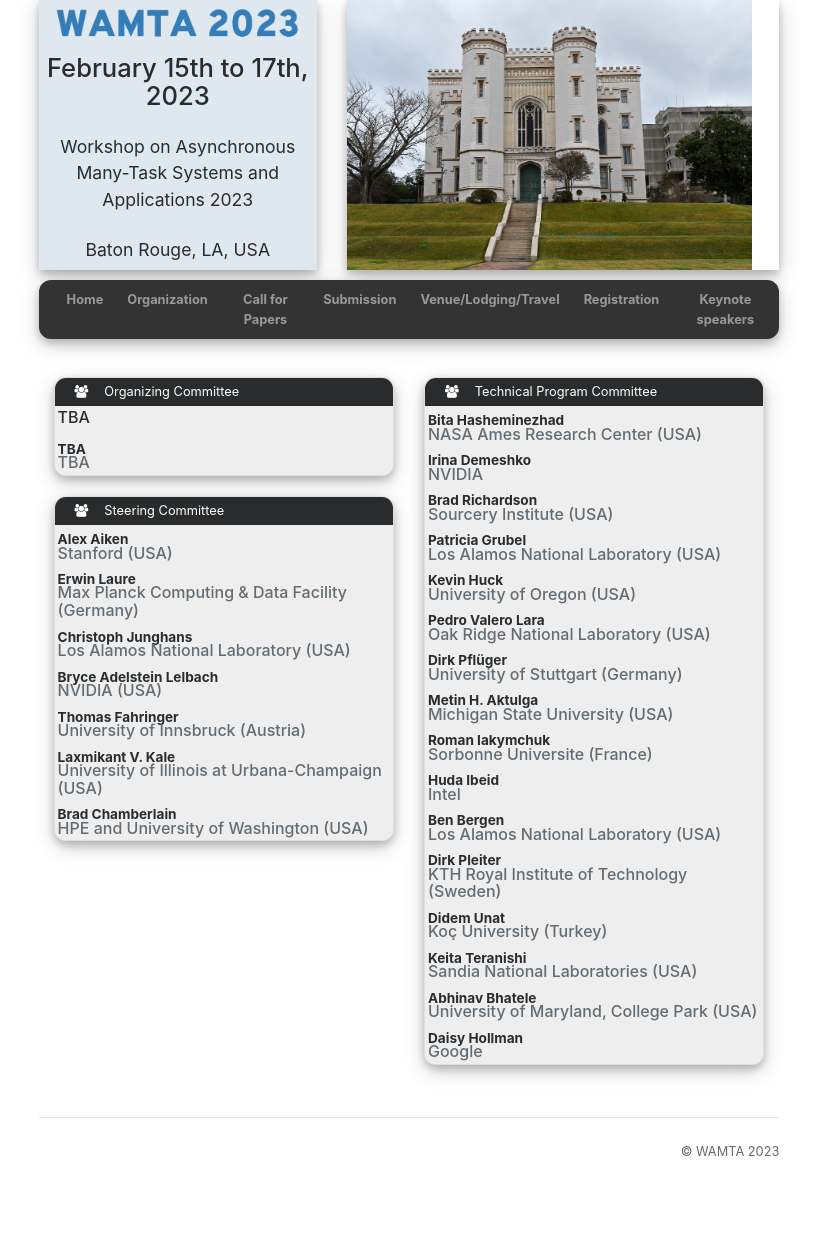
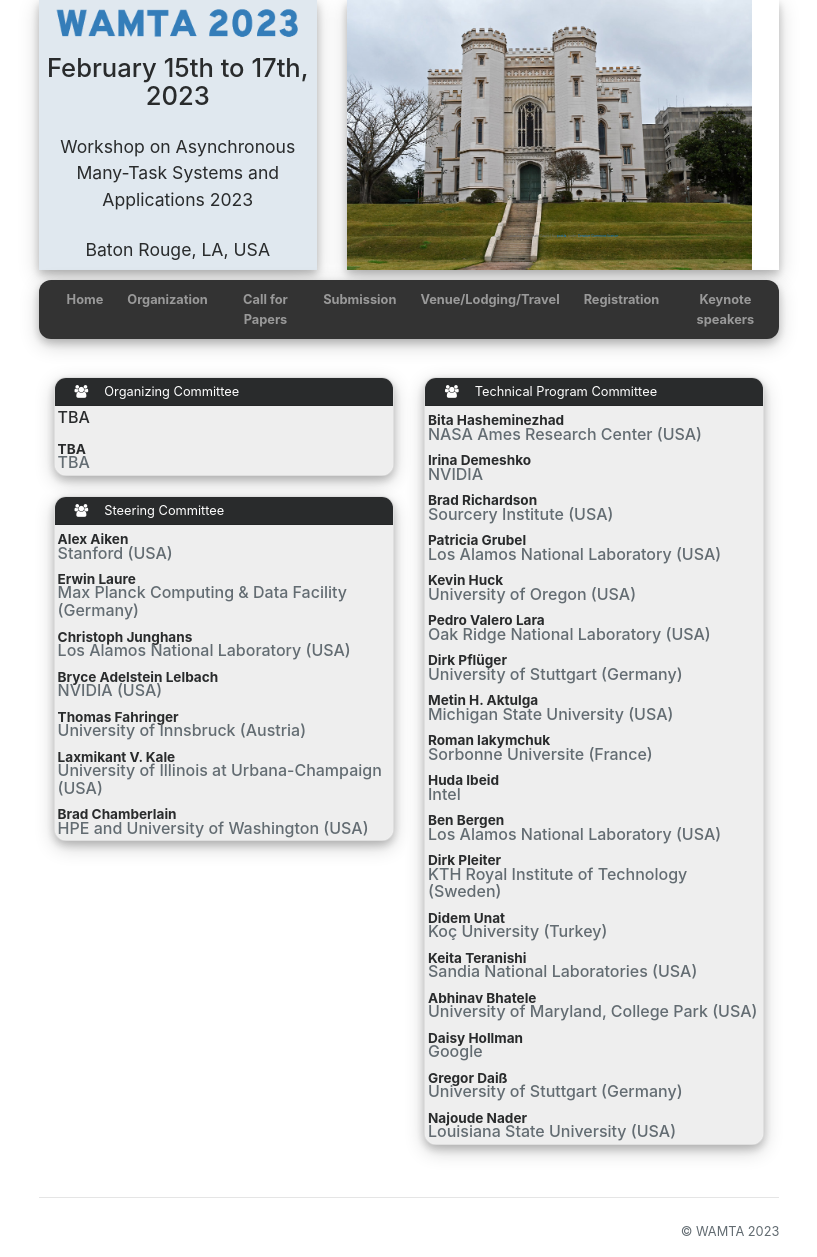
Before and after one commit to wamta26/WAMTA26.github.io, a Jekyll site: the page built from committees.html, in a window 1280 px wide. Shown: the whole page, without its empty margins (231-1048 px from the left). Built offline with Jekyll 4.4.1, drawn with Linux system fonts in a browser that asks for light colours; nearby versions of some CDN libraries; before the commit the page ends 1177 px from its top, so only the background shows below that.

Commit message:
Update PC

```diff
--- a/_data/conference.yml
+++ b/_data/conference.yml
@@ -190,6 +190,12 @@ technical_program_committees:
   - name: Daisy Hollman
     org: Google
     homepage:
+  - name: Gregor Daiß
+    org: University of Stuttgart (Germany)
+    homepage:
+  - name: Najoude Nader
+    org: Louisiana State University (USA)
+    homepage:
 webmaster:
   - name: Parsa Amini
     org: Halpern-Wight Inc. (USA)
```
